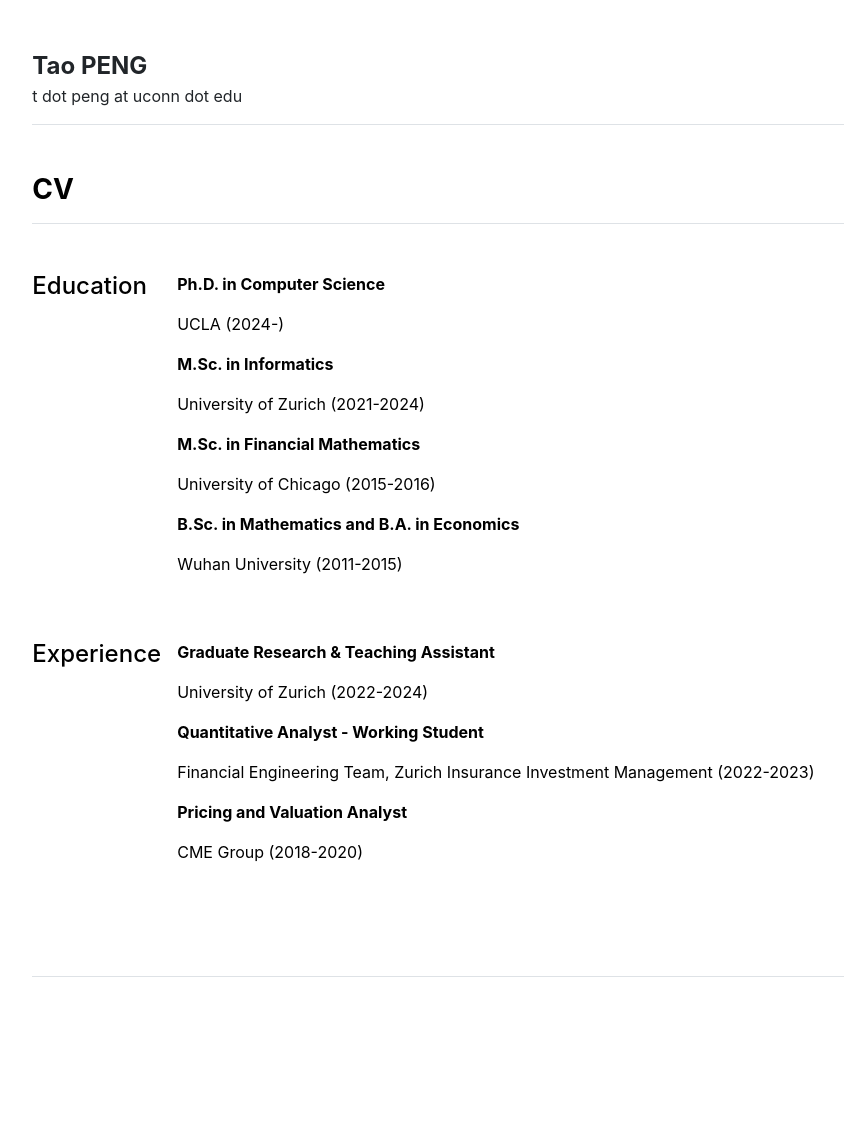
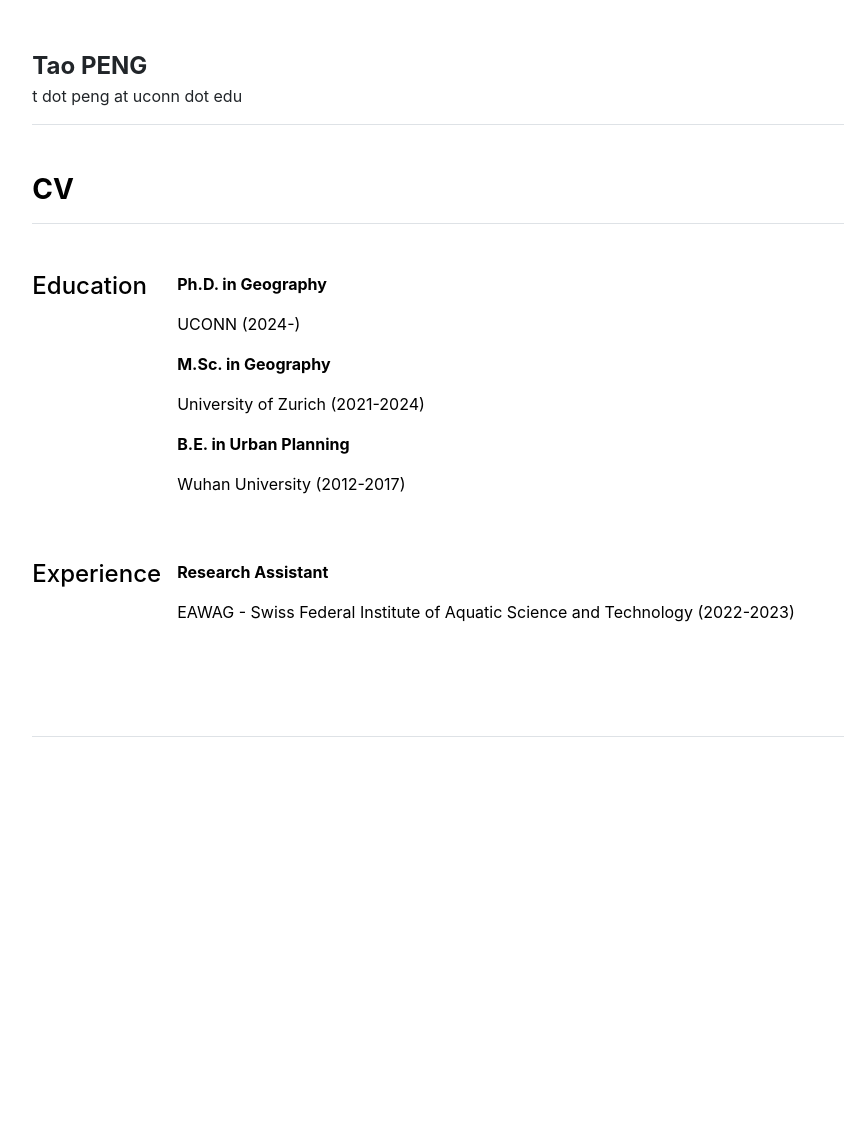
Before and after one commit to taoZurichLoaf/taoZurichLoaf.github.io, a Jekyll site: the page built from cv.md, in a window 1280 px wide. Shown: the whole page, without its empty margins (197-1041 px from the left). Built offline with Jekyll 4.4.1, drawn with Linux system fonts in a browser that asks for light colours; comment, search, counter and statistics services are not loaded; after the commit the page ends 900 px from its top, so only the background shows below that.

Commit message:
pub & exp

```diff
--- a/_data/cv/education.yml
+++ b/_data/cv/education.yml
@@ -1,11 +1,8 @@
-- title: 'Ph.D. in Computer Science'
-  description: 'UCLA (2024-)'
+- title: 'Ph.D. in Geography'
+  description: 'UCONN (2024-)'
 
-- title: 'M.Sc. in Informatics'
+- title: 'M.Sc. in Geography'
   description: 'University of Zurich (2021-2024)'
 
-- title: 'M.Sc. in Financial Mathematics'
-  description: 'University of Chicago (2015-2016)'
-
-- title: 'B.Sc. in Mathematics and B.A. in Economics'
-  description: 'Wuhan University (2011-2015)'
+- title: 'B.E. in Urban Planning'
+  description: 'Wuhan University (2012-2017)'
--- a/_data/cv/experience.yml
+++ b/_data/cv/experience.yml
@@ -1,8 +1,2 @@
-- title: 'Graduate Research & Teaching Assistant'
-  description: 'University of Zurich (2022-2024)'
-
-- title: 'Quantitative Analyst - Working Student'
-  description: 'Financial Engineering Team, Zurich Insurance Investment Management (2022-2023)'
-
-- title: 'Pricing and Valuation Analyst'
-  description: 'CME Group (2018-2020)'
+- title: 'Research Assistant'
+  description: 'EAWAG - Swiss Federal Institute of Aquatic Science and Technology (2022-2023)'
--- a/_data/publications.yml
+++ b/_data/publications.yml
@@ -1,5 +1,5 @@
 featured:
-- {name: 'Tractable Conjunctive Queries over Static and Dynamic Relations. Kara, Ahmet and Luo, Zheng and Nikolic, Milos and Olteanu, Dan and Zhang, Haozhe. In 28th International Conference on Database Theory.', url: 'https://arxiv.org/pdf/2404.16224'}
+- {name: 'Mobility during the Pandemic: the Swing Tilted to One Side. Peng, Tao, and Cheng Fu. 18th International Conference on Location Based Services. 2023.', url: 'https://lbs2023.lbsconference.org/wp-content/uploads/2024/03/4_3-Mobility_during_the_Pandemic.pdf'}
 
 index:
-- {name: 'Tractable Conjunctive Queries over Static and Dynamic Relations. Kara, Ahmet and Luo, Zheng and Nikolic, Milos and Olteanu, Dan and Zhang, Haozhe. In 28th International Conference on Database Theory.', url: 'https://arxiv.org/pdf/2404.16224'}
+- {name: 'Mobility during the Pandemic: the Swing Tilted to One Side. Peng, Tao, and Cheng Fu. 18th International Conference on Location Based Services. 2023.', url: 'https://lbs2023.lbsconference.org/wp-content/uploads/2024/03/4_3-Mobility_during_the_Pandemic.pdf'}
```
Also changed, not shown: _posts/2024-08-26-starting-phd.md (renamed from _posts/2024-09-23-starting-phd.md, +2 -2 lines).
